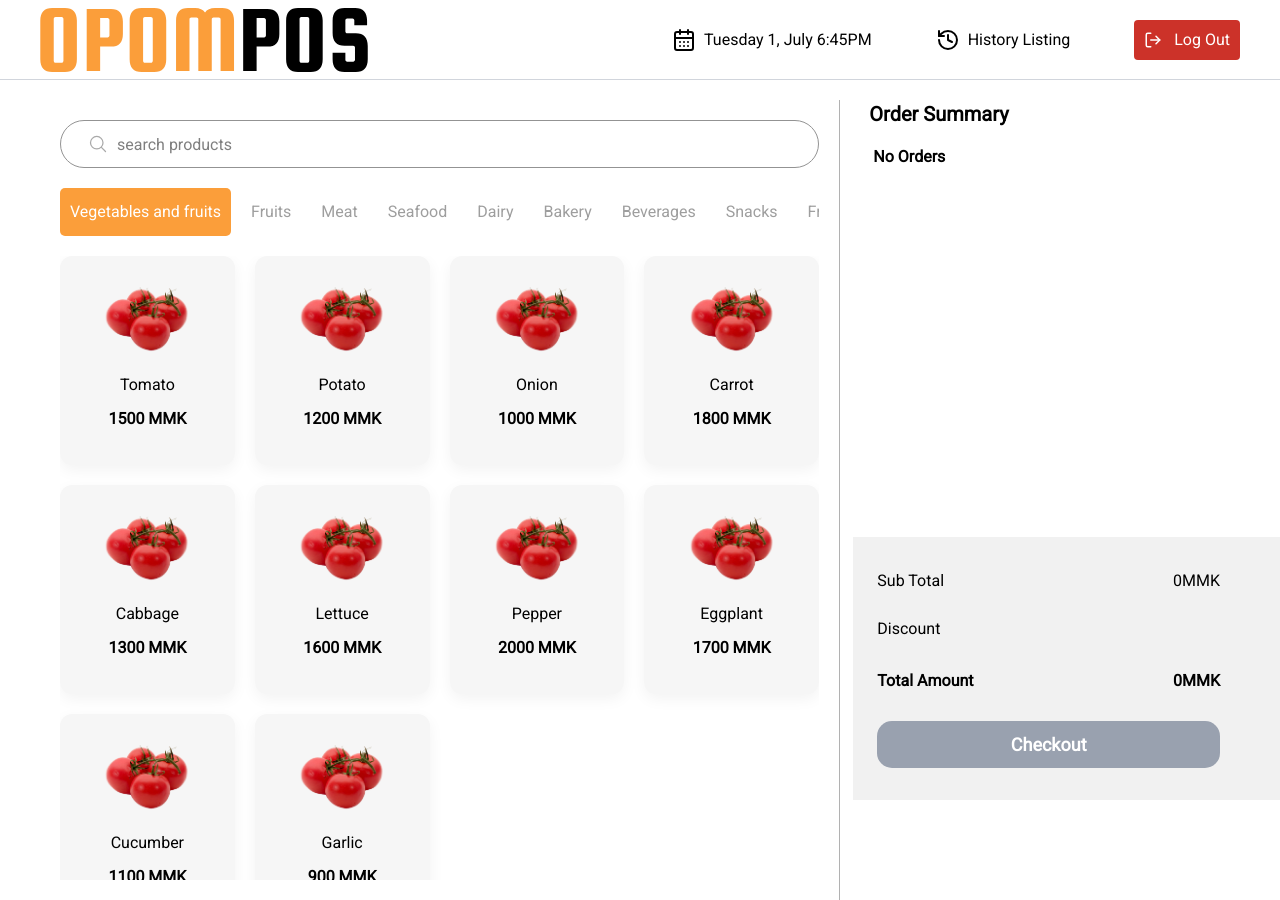
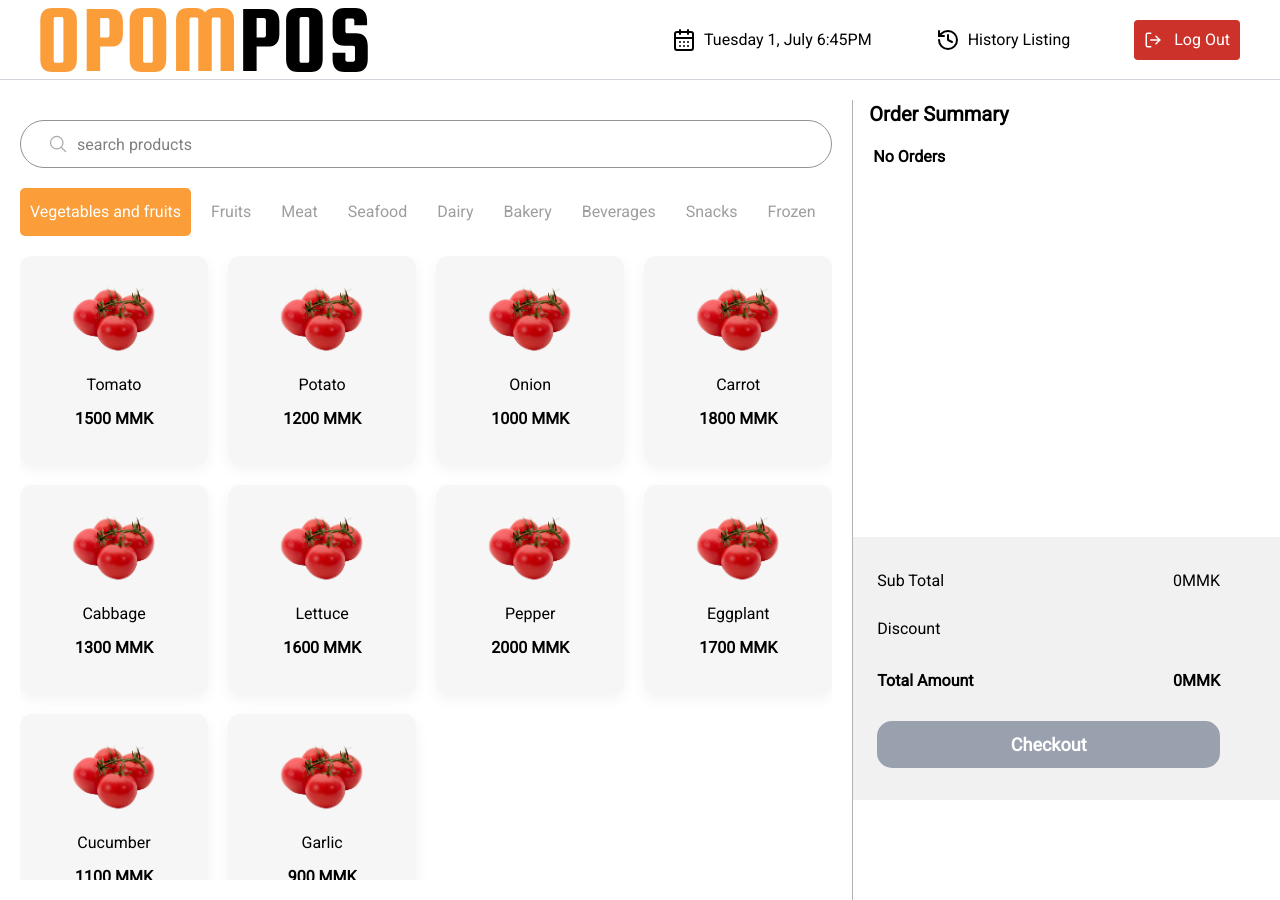
Before and after one commit to one-project-one-month/opom-pos-react-js, a Next.js app: page / in a window 1280 px wide. Built offline with nearby package versions, Linux system fonts and the light colour scheme.

Commit message:
Fixed: remove padding in main

```diff
--- a/app/(root)/(staff)/(main)/layout.tsx
+++ b/app/(root)/(staff)/(main)/layout.tsx
@@ -1,4 +1,4 @@
-import Header from '@/app/components/app-header';
+import Header from '@/app/components/app-header'
 
 export default function MainLayout({
   children,
@@ -6,9 +6,9 @@ export default function MainLayout({
   children: React.ReactNode
 }>) {
   return (
-      <div>
-          <Header />
-          <main className="pt-[100px] px-5 lg:px-10">{children}</main>
-      </div>
+    <div>
+      <Header />
+      <main className="pt-[100px]">{children}</main>
+    </div>
   )
 }
```
